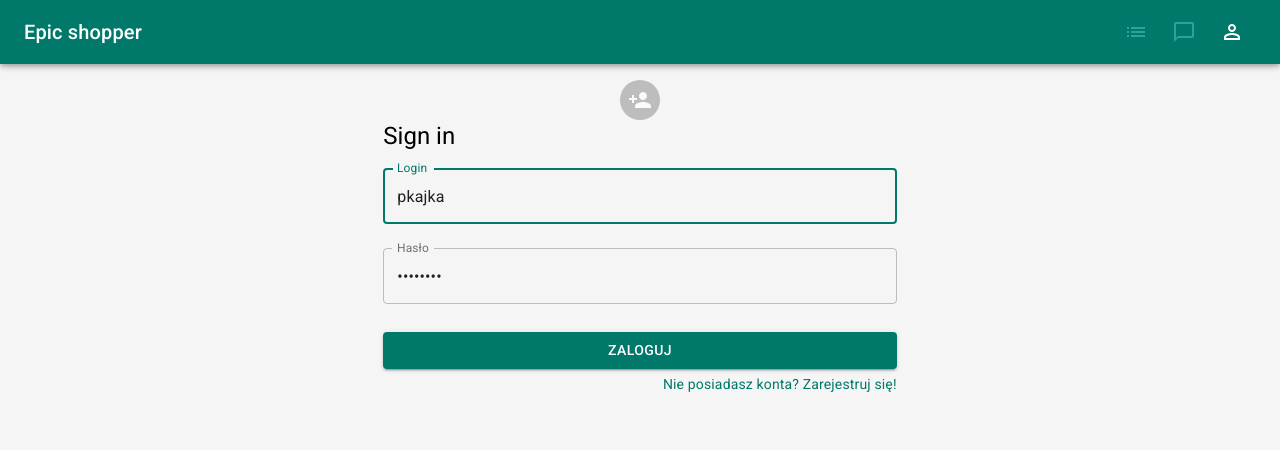
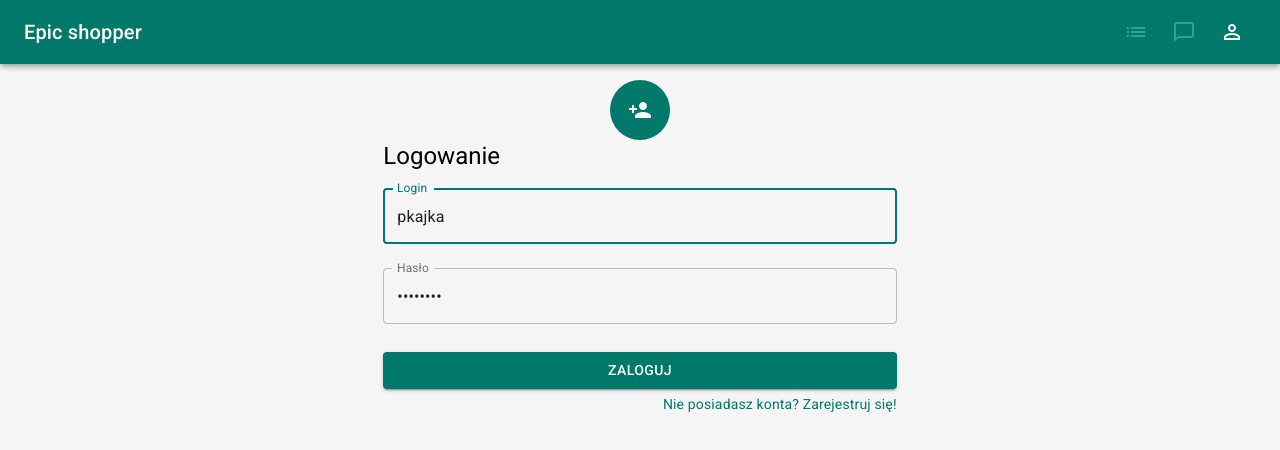
Before and after one commit to kajos12340/epic-shoping-ui, a React (Create React App) app: page /user/login in a window 1280 px wide. Shown: the top 450 px of the page. Built offline with nearby package versions, Linux system fonts and the light colour scheme.

Commit message:
login screen improvements

```diff
--- a/src/components/LoginForm/LoginForm.styles.ts
+++ b/src/components/LoginForm/LoginForm.styles.ts
@@ -1,7 +1,7 @@
 import styled from 'styled-components';
 import Grid from '@material-ui/core/Grid';
+import AvatarDefault from '@material-ui/core/Avatar';
 
-// eslint-disable-next-line import/prefer-default-export
 export const RegisterLinkContainer = styled.div`
   margin-top: 5px;
   display: flex;
@@ -11,3 +11,9 @@ export const RegisterLinkContainer = styled.div`
 export const FormContainer = styled(Grid)`
   height: 100%;
 `;
+
+export const Avatar = styled(AvatarDefault)`
+  width: 60px !important;
+  height: 60px !important;
+  background: #00796b !important;
+`;
--- a/src/components/LoginForm/LoginForm.tsx
+++ b/src/components/LoginForm/LoginForm.tsx
@@ -1,6 +1,6 @@
 import React, { FormEvent } from 'react';
 import {
-  Avatar, Typography, Button, Link, Grid,
+  Typography, Button, Link, Grid,
 } from '@material-ui/core';
 import PersonAddIcon from '@material-ui/icons/PersonAdd';
 import { Link as RouterLink } from 'react-router-dom';
@@ -9,7 +9,7 @@ import useForm from '../../hooks/useForm/useForm';
 import { password, required } from '../../validators/Validators';
 import Input, { IValidator } from '../Input/Input';
 
-import { RegisterLinkContainer, FormContainer } from './LoginForm.styles';
+import { RegisterLinkContainer, FormContainer, Avatar } from './LoginForm.styles';
 
 const formInitialValues = {
   login: 'pkajka',
@@ -26,12 +26,13 @@ const LoginForm = () => {
 
     const values = form.getFormValues();
 
+    // TODO: request to BE and set Token
     console.log(values);
   };
 
   const validators: { [name: string]: IValidator } = {
     login: form.validate([required], 'login'),
-    password: form.validate([password], 'password'),
+    password: form.validate([password, required], 'password'),
   };
 
   return (
@@ -43,7 +44,7 @@ const LoginForm = () => {
           </Avatar>
         </Grid>
         <Typography component="h1" variant="h5">
-          Sign in
+          Logowanie
         </Typography>
         <form noValidate onSubmit={handleSubmit}>
           <Input
--- a/src/validators/Validators.ts
+++ b/src/validators/Validators.ts
@@ -17,8 +17,8 @@ export const number: IValidator = (value) => {
 };
 
 export const password: IValidator = (value) => {
-  if (!value) {
-    return 'Podane hasło nie spełnia wymagań!';
+  if (value && value.toString().length < 8) {
+    return 'Hasło musi mieć minimum 8 znaków!';
   }
   return '';
 };
```
